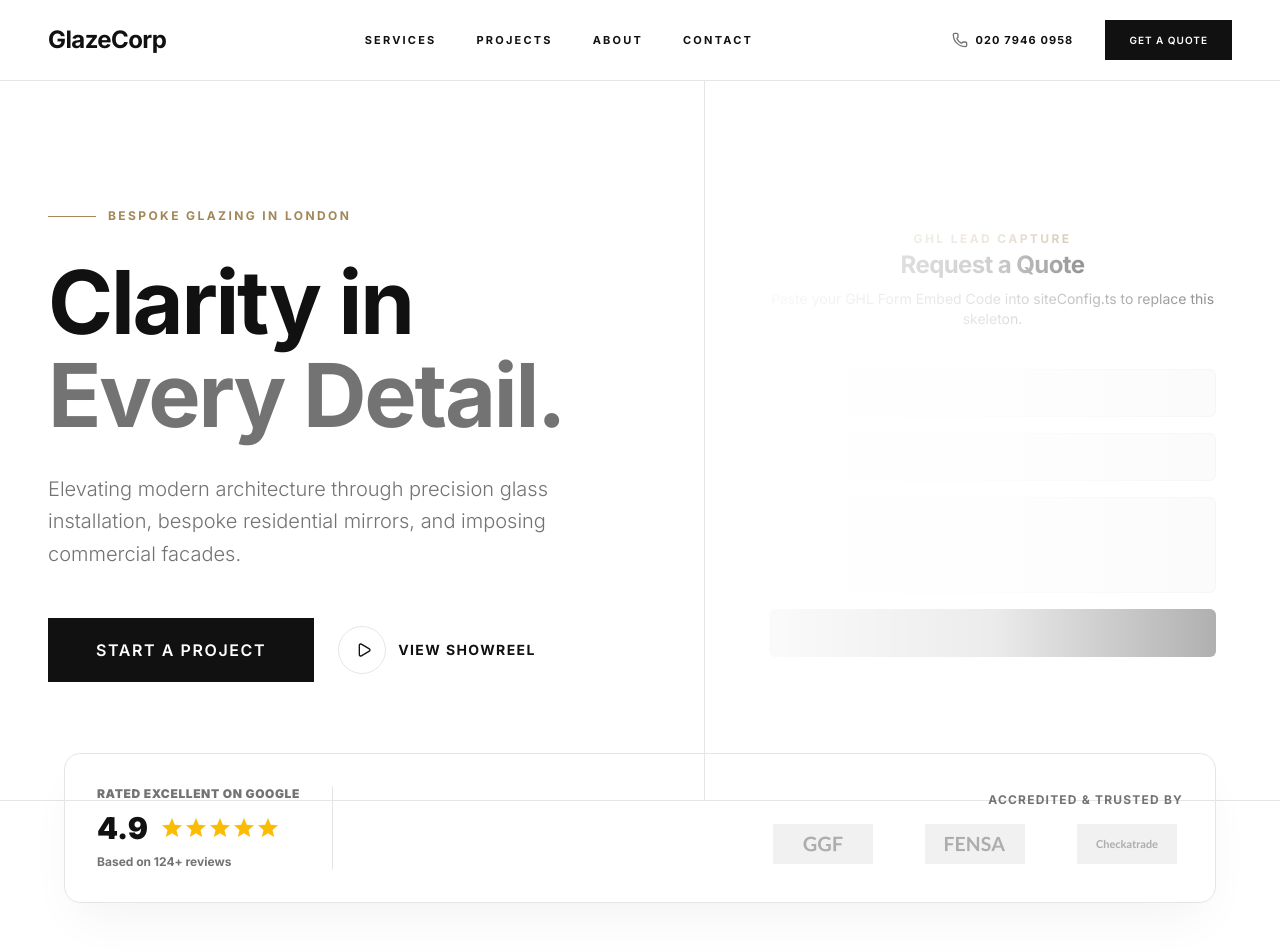
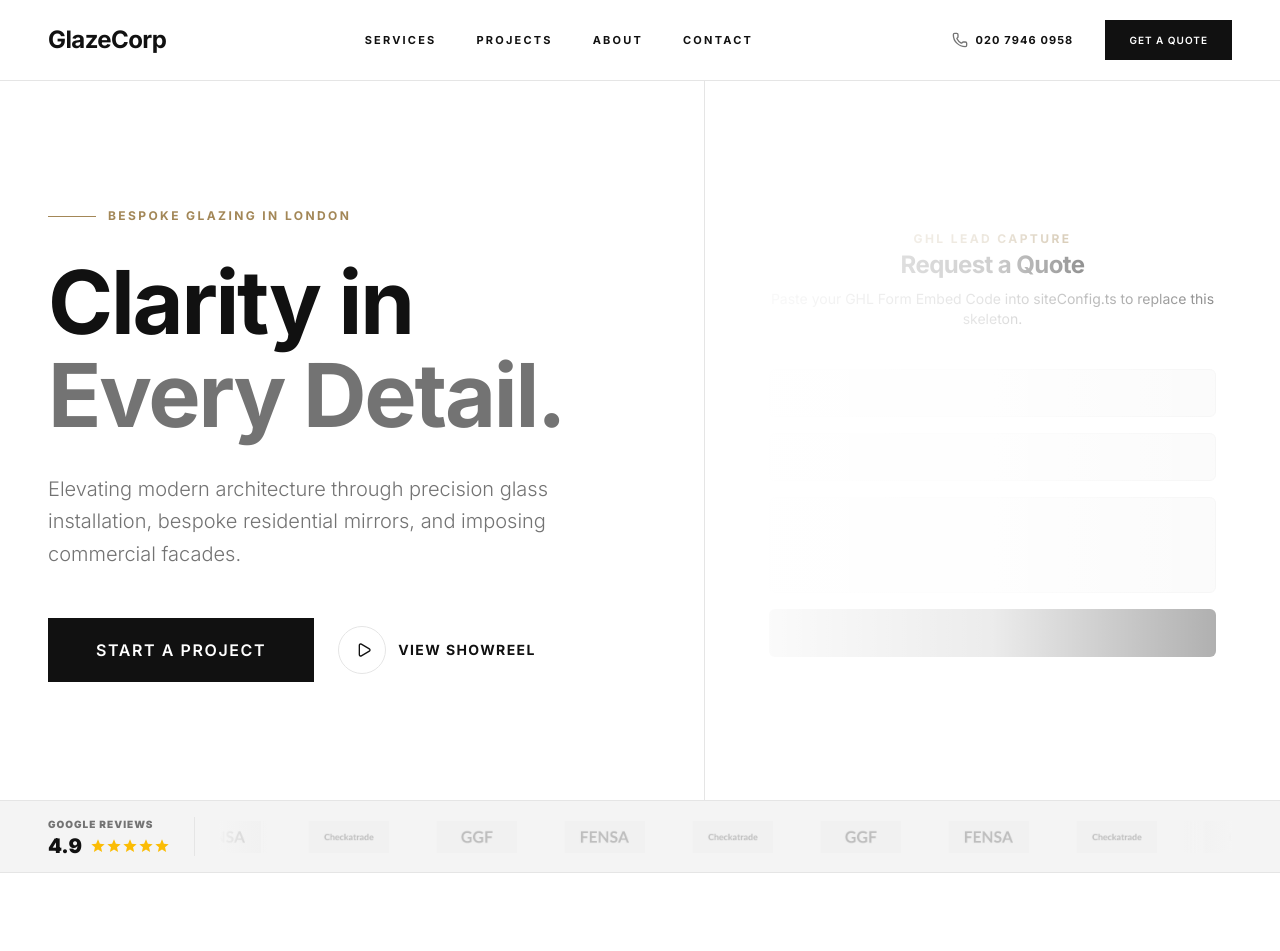
Before and after one commit to mokihas/glazing-master-template, a Next.js app: page / in a window 1280 px wide. Shown: the top 951 px of the page. Built offline with nearby package versions, Linux system fonts and the light colour scheme.

Commit message:
feat: redesign TrustBadgesRow into a sleek scrolling marquee stripe

```diff
--- a/src/app/globals.css
+++ b/src/app/globals.css
@@ -58,3 +58,12 @@ h1, h2, h3, h4, h5, h6 {
 html {
   scroll-behavior: smooth;
 }
+
+@keyframes marquee {
+  from { transform: translateX(0); }
+  to { transform: translateX(calc(-50% - 1rem)); }
+}
+
+.animate-marquee {
+  animation: marquee 30s linear infinite;
+}
--- a/src/components/ui/TrustBadgesRow.tsx
+++ b/src/components/ui/TrustBadgesRow.tsx
@@ -4,49 +4,57 @@ import Image from "next/image";
 export default function TrustBadgesRow() {
   const { trustBadges, reviews } = siteConfig;
 
-  // Render if we have either badges OR a google rating
   if ((!trustBadges || trustBadges.length === 0) && !reviews?.aggregateRating) {
     return null;
   }
 
+  // Duplicate badges so the marquee can scroll seamlessly
+  const marqueeBadges = trustBadges && trustBadges.length > 0
+    ? [...trustBadges, ...trustBadges, ...trustBadges, ...trustBadges]
+    : [];
+
   return (
-    <div className="w-full relative z-20 -mt-12 mb-12 px-4">
-      <div className="container mx-auto max-w-5xl">
-        <div className="bg-card text-card-foreground rounded-2xl shadow-2xl shadow-black/5 border border-border p-6 md:p-8 flex flex-col lg:flex-row items-center justify-between gap-8">
+    <div className="w-full bg-muted border-b border-border py-4 overflow-hidden">
+      <div className="container mx-auto">
+        <div className="flex flex-col md:flex-row items-center gap-6">
 
-          {/* Left Side - Rating */}
+          {/* Left Side - Google Rating (Static) */}
           {reviews?.aggregateRating && (
-            <div className="flex flex-col items-center lg:items-start space-y-2 lg:pr-8 lg:border-r border-border">
-              <span className="text-xs font-black uppercase tracking-wider text-muted-foreground">Rated Excellent On Google</span>
-              <div className="flex items-center gap-3">
-                <span className="text-3xl font-black text-foreground">{reviews.aggregateRating}</span>
-                <div className="flex text-[#FBBC04]">
-                  {[1, 2, 3, 4, 5].map((star) => (
-                    <svg key={star} className="w-6 h-6 fill-current" viewBox="0 0 24 24">
-                      <path d="M12 17.27L18.18 21l-1.64-7.03L22 9.24l-7.19-.61L12 2 9.19 8.63 2 9.24l5.46 4.73L5.82 21z" />
-                    </svg>
-                  ))}
+            <div className="flex items-center gap-4 pr-6 md:border-r border-border shrink-0 z-10 bg-muted">
+              <div className="flex flex-col">
+                <span className="text-[10px] font-black uppercase tracking-widest text-muted-foreground mb-1">
+                  Google Reviews
+                </span>
+                <div className="flex items-center gap-2">
+                  <span className="text-xl font-black text-foreground leading-none">{reviews.aggregateRating}</span>
+                  <div className="flex text-[#FBBC04]">
+                    {[1, 2, 3, 4, 5].map((star) => (
+                      <svg key={star} className="w-4 h-4 fill-current" viewBox="0 0 24 24">
+                        <path d="M12 17.27L18.18 21l-1.64-7.03L22 9.24l-7.19-.61L12 2 9.19 8.63 2 9.24l5.46 4.73L5.82 21z" />
+                      </svg>
+                    ))}
+                  </div>
                 </div>
               </div>
-              <span className="text-xs font-bold text-muted-foreground">Based on {reviews.totalReviews}+ reviews</span>
             </div>
           )}
 
-          {/* Right Side - Trust Badges */}
-          {trustBadges && trustBadges.length > 0 && (
-            <div className="flex flex-col items-center lg:items-end space-y-4 flex-1">
-              <span className="text-xs font-bold text-muted-foreground uppercase tracking-widest">
-                Accredited & Trusted By
-              </span>
-              <div className="flex flex-wrap items-center justify-center lg:justify-end gap-6 md:gap-10 opacity-80 grayscale hover:grayscale-0 transition-all duration-300">
-                {trustBadges.map((badge, index) => (
-                  <div key={index} className="flex items-center justify-center relative h-10 w-28">
+          {/* Right Side - Scrolling Marquee of Trust Badges */}
+          {marqueeBadges.length > 0 && (
+            <div className="flex-1 overflow-hidden relative flex items-center">
+              {/* Fade masks for smooth edges */}
+              <div className="absolute left-0 top-0 bottom-0 w-12 bg-gradient-to-r from-muted to-transparent z-10" />
+              <div className="absolute right-0 top-0 bottom-0 w-12 bg-gradient-to-l from-muted to-transparent z-10" />
+
+              <div className="flex items-center gap-8 animate-marquee whitespace-nowrap opacity-60 hover:opacity-100 transition-opacity duration-500 w-max">
+                {marqueeBadges.map((badge, index) => (
+                  <div key={index} className="flex items-center justify-center relative h-8 w-24 shrink-0 grayscale hover:grayscale-0 transition-all duration-300">
                     <Image
                       src={badge.image}
                       alt={badge.name}
                       fill
                       className="object-contain"
-                      sizes="112px"
+                      sizes="96px"
                     />
                   </div>
                 ))}
```
